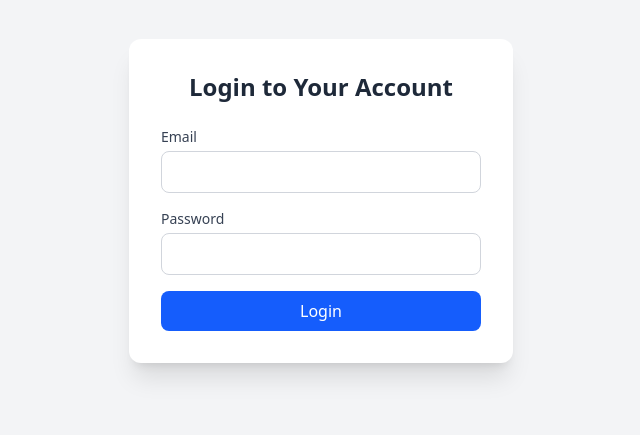
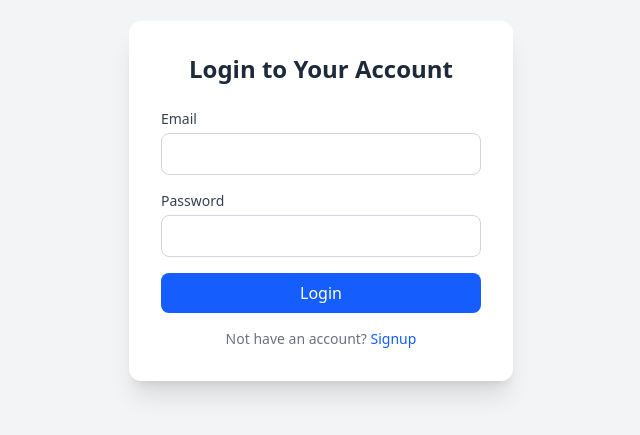
Before and after one commit to dakshg393/StreamSphere, a React app in the folder frontend/: page /login in a window 1280 px wide. Shown: the part 199-634 px from the top of the page, without its empty margins (319-959 px from the left). Built offline with nearby package versions, Linux system fonts and the light colour scheme; the HTML template or start-up script is replaced by a standard one.

Commit message:
Update login page

```diff
--- a/frontend/src/Components/Auth/Login.jsx
+++ b/frontend/src/Components/Auth/Login.jsx
@@ -69,6 +69,9 @@ const LoginPage = () => {
             Login
           </button>
         </form>
+        <p className="text-sm text-gray-500 text-center mt-4">
+          Not have an account? <a href="/signup" className="text-blue-600 hover:underline">Signup</a>
+        </p>
       </div>
     </div>
   );
```
